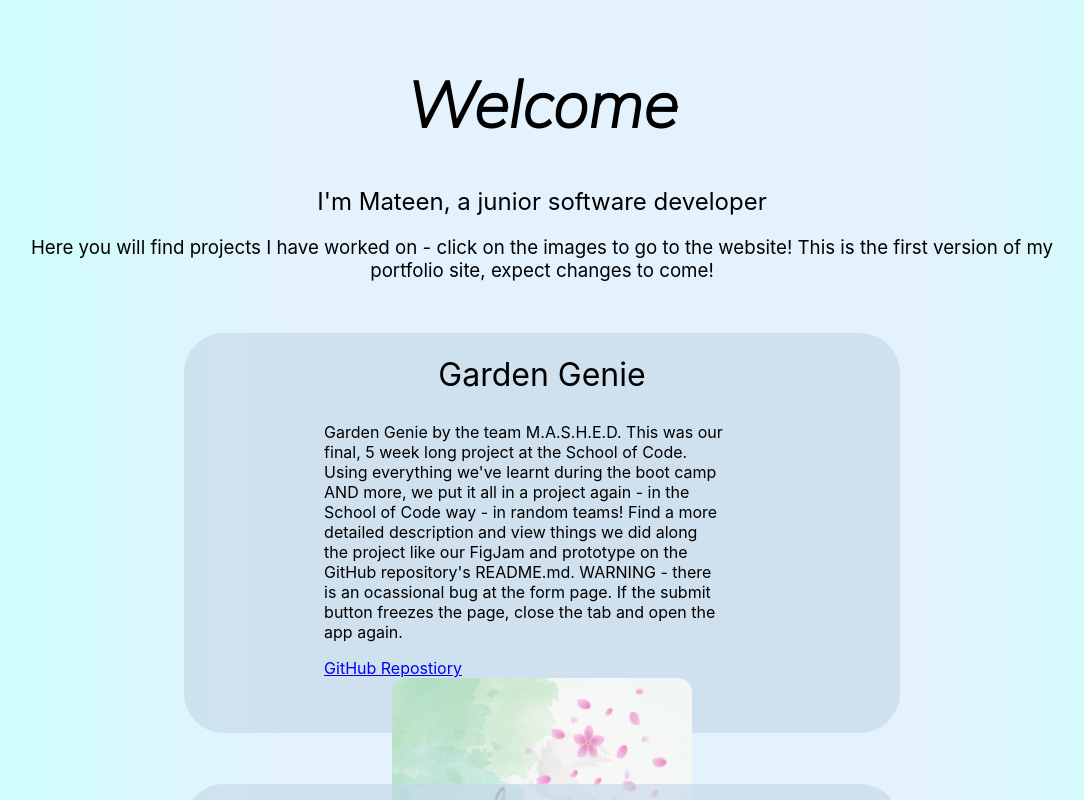
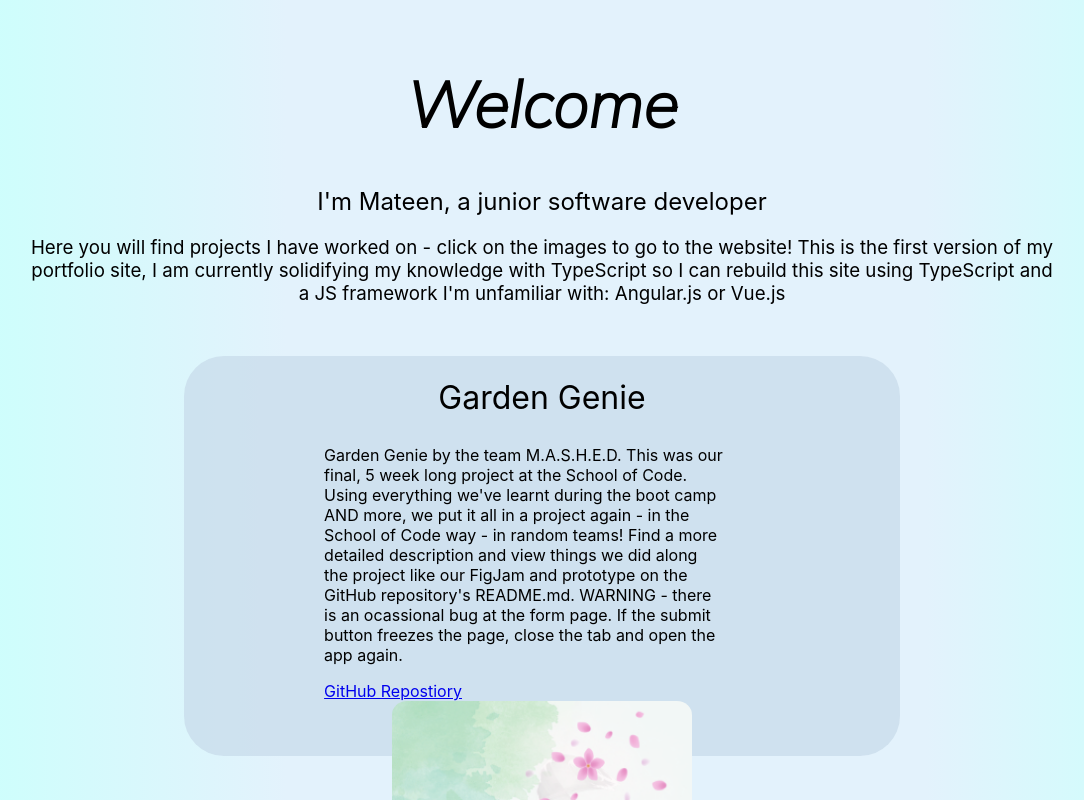
Before and after one commit to MateenSQ/Portfolio, a React (Create React App) app in the folder portfolio-app/: page / in a window 1280 px wide. Shown: the top 800 px of the page, without its empty margins (98-1182 px from the left). Built offline with nearby package versions, Linux system fonts and the light colour scheme.

Commit message:
updated dir names and description

```diff
--- a/portfolio-app/src/App/App.js
+++ b/portfolio-app/src/App/App.js
@@ -1,6 +1,6 @@
 import { useState, useEffect } from 'react';
 import './App.css';
-import Main from '../Main/Main.js'
+import Projects from '../Projects/Projects.js'
 
 function App() {
 
@@ -45,7 +45,7 @@ function App() {
         <h2 className={`text fade ${showIntro ? 'fade-in' : 'fade-out'}`}>I'm Mateen, a junior software developer</h2>
       </div>
 
-        <Main showPage={showPage}/>
+        <Projects showPage={showPage}/>
 
     </div>
   );
--- a/portfolio-app/src/Main/Main.js
+++ b/portfolio-app/src/Projects/Projects.js
@@ -2,14 +2,15 @@ import './Main.css'
 import Card from '../Card/Card.js'
 import GardenGenieImg from '../images/gardenGenieLogo.PNG'
 import HandbookImg from '../images/handbookLogo.PNG'
-function Main({showPage}) {
+
+function Projects({showPage}) {
 
     const gardenGenieDesc = "Garden Genie by the team M.A.S.H.E.D. This was our final, 5 week long project at the School of Code. Using everything we've learnt during the boot camp AND more, we put it all in a project again - in the School of Code way - in random teams! Find a more detailed description and view things we did along the project like our FigJam and prototype on the GitHub repository's README.md. WARNING - there is an ocassional bug at the form page. If the submit button freezes the page, close the tab and open the app again."
     const onlineHandbookDesc = "Online Student Handbook - our first ever project at the School of Code. Given only a week, we were tasked with creating an app that solves a problem faced by fellow students. Given only a week to gather ideas, plan, create and present our app, it was great learning experience. Find out more about the process on the GitHub repository's README.md."
 
     return (
         <main className={`text fade ${showPage ? 'fade-in' : 'fade-out'}`}>
-                <h3 className="h3">Here you will find projects I have worked on - click on the images to go to the website! This is the first version of my portfolio site, expect changes to come!</h3>
+                <h3 className="h3">Here you will find projects I have worked on - click on the images to go to the website! This is the first version of my portfolio site, I am currently solidifying my knowledge with TypeScript so I can rebuild this site using TypeScript and a JS framework I'm unfamiliar with: Angular.js or Vue.js</h3>
 
                  <Card
                     aHref="https://garden-genie.netlify.app/"
@@ -32,4 +33,4 @@ function Main({showPage}) {
     )
 }
 
-export default Main
+export default Projects
```
Also changed, not shown: portfolio-app/src/Projects/Main.css (added).
